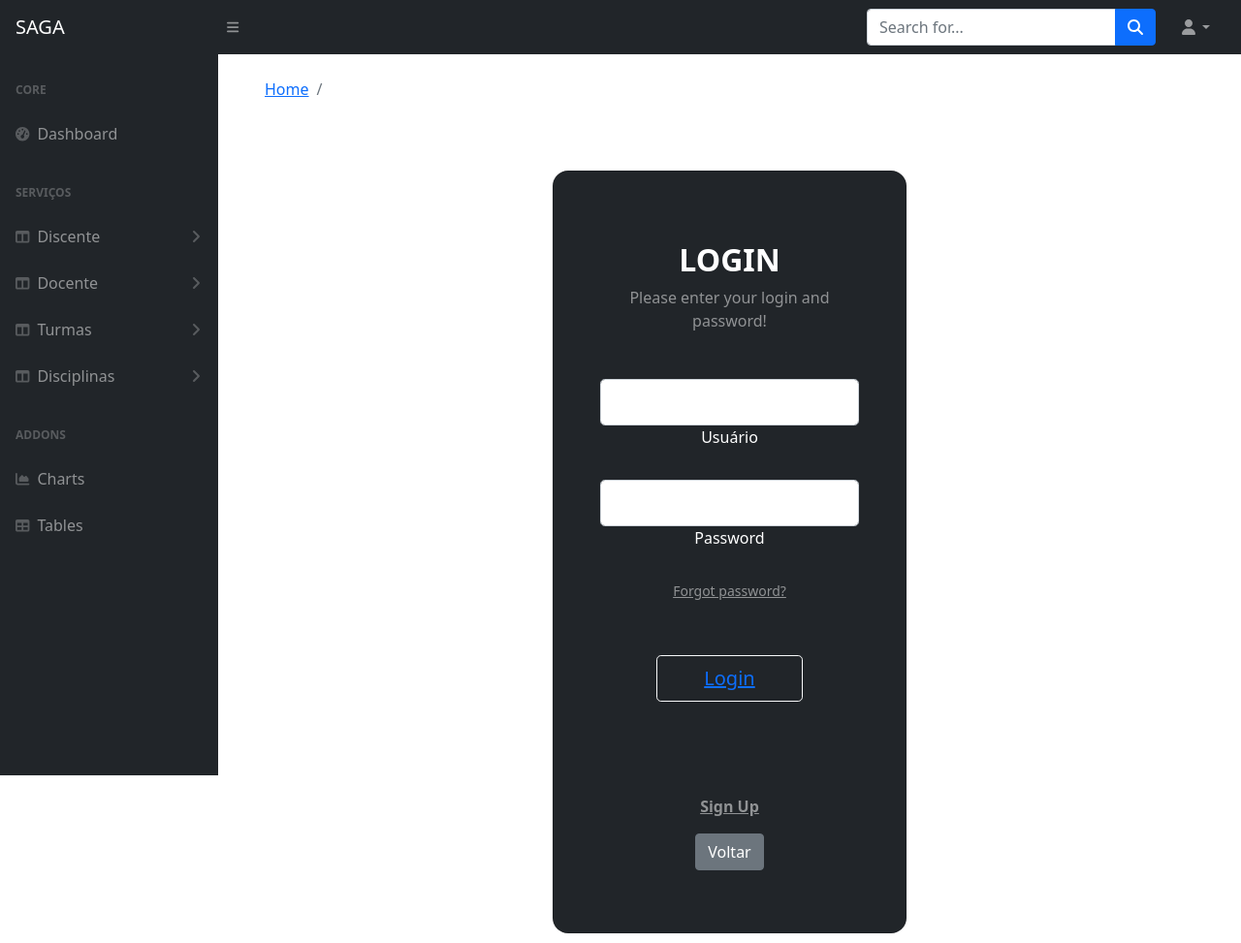
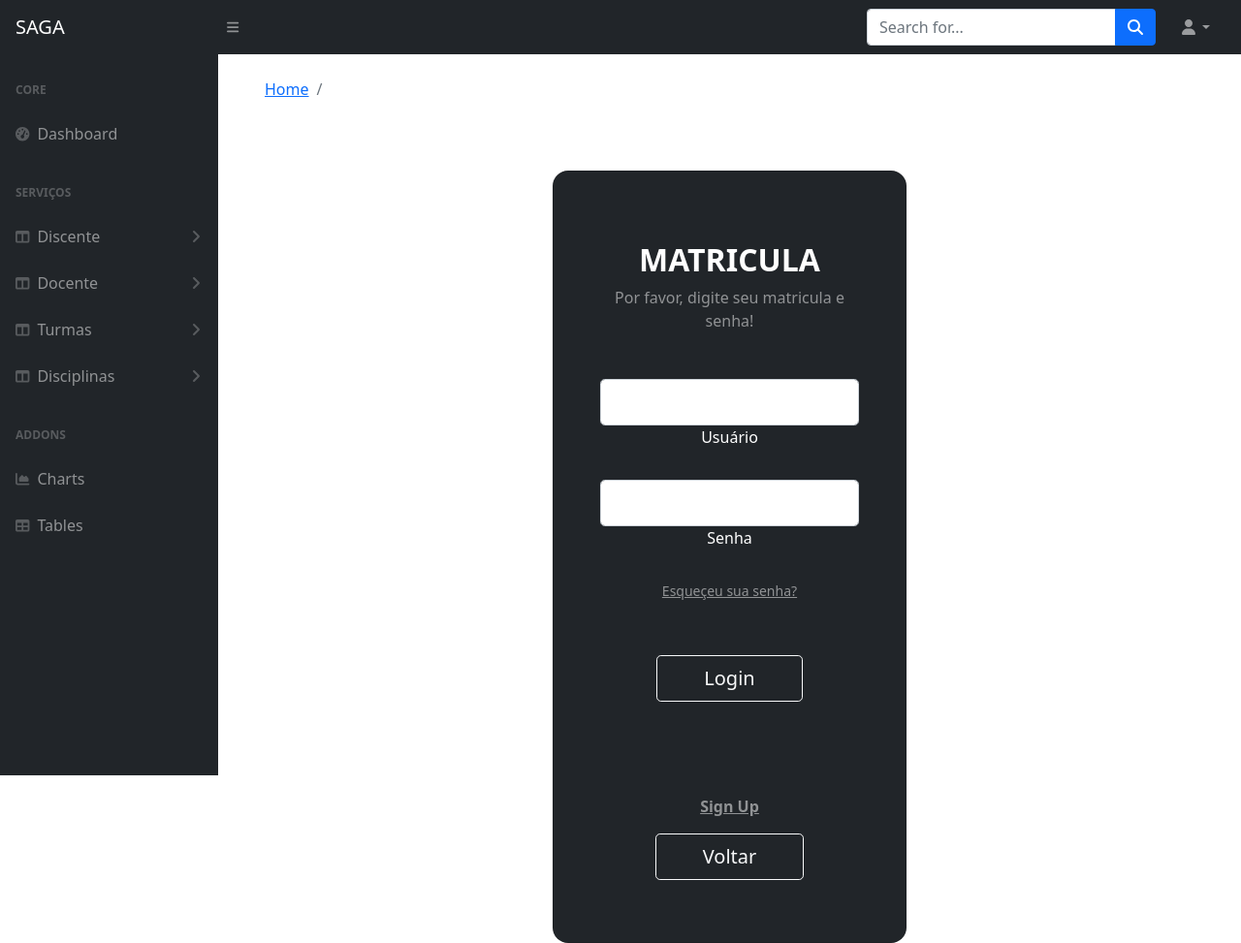
Before and after one commit to Gabriel-Atsok/ProjetoWebII-Academico, a Django app: page /contas/login/ in a window 1280 px wide. Shown: the whole page at 97% size. Run offline with Django 4.2, Linux system fonts and the light colour scheme; some libraries are stand-ins or nearby versions.

Commit message:
15/12/2022 16:21

```diff
--- a/appacademico/templates/index.html
+++ b/appacademico/templates/index.html
@@ -25,30 +25,22 @@
         <!-- Navbar Brand-->
         <a class="navbar-brand ps-3" href="{% url 'index' %}">SAGA</a>
         <!-- Sidebar Toggle-->
-        <button class="btn btn-link btn-sm order-1 order-lg-0 me-4 me-lg-0" id="sidebarToggle" href="#!"><i
-                class="fas fa-bars"></i></button>
+        <button class="btn btn-link btn-sm order-1 order-lg-0 me-4 me-lg-0" id="sidebarToggle" href="#!"><i class="fas fa-bars"></i></button>
         <!-- Navbar Search-->
         <form class="d-none d-md-inline-block form-inline ms-auto me-0 me-md-3 my-2 my-md-0">
             <div class="input-group">
-                <input class="form-control" type="text" placeholder="Search for..." aria-label="Search for..."
-                    aria-describedby="btnNavbarSearch" />
-                <button class="btn btn-primary" id="btnNavbarSearch" type="button"><i
-                        class="fas fa-search"></i></button>
+                <input class="form-control" type="text" placeholder="Search for..." aria-label="Search for..." aria-describedby="btnNavbarSearch" />
+                <button class="btn btn-primary" id="btnNavbarSearch" type="button"><i class="fas fa-search"></i></button>
             </div>
         </form>
         <!-- Navbar-->
         <ul class="navbar-nav ms-auto ms-md-0 me-3 me-lg-4">
             <li class="nav-item dropdown">
-                <a class="nav-link dropdown-toggle" id="navbarDropdown" href="{% url 'login' %}" role="button"><i class="fas fa-user fa-fw"></i></a>
+                <a class="nav-link dropdown-toggle" id="navbarDropdown" href="#" role="button" data-bs-toggle="dropdown" aria-expanded="false"><i class="fas fa-user fa-fw"></i></a>
                 <ul class="dropdown-menu dropdown-menu-end" aria-labelledby="navbarDropdown">
-                    <li><a class="dropdown-item" href="#">Settings</a></li>
-                    <li><a class="dropdown-item" href="#">Activity Log</a></li>
-                    <li>
-                        <hr class="dropdown-divider" />
-                    </li>
-                    <li><a class="dropdown-item" href="{% url 'registrardocente' %}">Register</a></li>
-                    <li><a class="dropdown-item" href="{% url 'login' %}">Login</a></li>
-                    <!-- O logout deve desaparecer quando alguem estiver logado -->
+                    <li><a class="dropdown-item" href="#!">Settings</a></li>
+                    <li><a class="dropdown-item" href="#!">Activity Log</a></li>
+                    <li><hr class="dropdown-divider" /></li>
                     <li><a class="dropdown-item" href="#!">Logout</a></li>
                 </ul>
             </li>
@@ -273,15 +265,11 @@
             </main>
         </div>
     </div>
-    <script src="https://cdn.jsdelivr.net/npm/bootstrap@5.1.3/dist/js/bootstrap.bundle.min.js"
-        crossorigin="anonymous"></script>
+    <script src="https://cdn.jsdelivr.net/npm/bootstrap@5.1.3/dist/js/bootstrap.bundle.min.js" crossorigin="anonymous"></script>
     <script src="{% static 'js/scripts.js' %}"></script>
     <script src="https://cdnjs.cloudflare.com/ajax/libs/Chart.js/2.8.0/Chart.min.js" crossorigin="anonymous"></script>
-    <script src="{% static 'assets/demo/chart-area-demo.js' %}"></script>
-    <script src="{% static 'assets/demo/chart-bar-demo.js' %}"></script>
-    <script src="https://cdn.jsdelivr.net/npm/bootstrap@5.2.0/dist/js/bootstrap.bundle.min.js"
-        integrity="sha384-A3rJD856KowSb7dwlZdYEkO39Gagi7vIsF0jrRAoQmDKKtQBHUuLZ9AsSv4jD4Xa"
-        crossorigin="anonymous"></script>
+    <script src="assets/demo/chart-area-demo.js"></script>
+    <script src="assets/demo/chart-bar-demo.js"></script>
     <script src="https://cdn.jsdelivr.net/npm/simple-datatables@latest" crossorigin="anonymous"></script>
     <script src="{% static 'js/datatables-simple-demo.js' %}"></script>
 </body>
--- a/contas/templates/contas/login.html
+++ b/contas/templates/contas/login.html
@@ -1,4 +1,5 @@
 {% extends 'index.html' %}
+{% load bootstrap4 %}
 
 {% block titleh %}Login{% endblock titleh %}
 
@@ -19,7 +20,7 @@
 
 
 {% else %}
-
+{% bootstrap_messages %}
   <form>
       {% csrf_token %}
       <section class="vh-100 gradient-custom">
@@ -31,8 +32,8 @@
 
                     <div class="mb-md-5 mt-md-4 pb-5">
 
-                      <h2 class="fw-bold mb-2 text-uppercase">Login</h2>
-                      <p class="text-white-50 mb-5">Please enter your login and password!</p>
+                      <h2 class="fw-bold mb-2 text-uppercase">Matricula</h2>
+                      <p class="text-white-50 mb-5">Por favor, digite seu matricula e senha!</p>
 
                       <div class="form-outline form-white mb-4">
                         <input type="text" id="usuario" class="form-control form-control-lg" />
@@ -41,19 +42,18 @@
 
                       <div class="form-outline form-white mb-4">
                         <input type="password" id="senha1" class="form-control form-control-lg" />
-                        <label class="form-label" for="typePasswordX">Password</label>
+                        <label class="form-label" for="typePasswordX">Senha</label>
                       </div>
 
-                      <p class="small mb-5 pb-lg-2"><a class="text-white-50" href="#!">Forgot password?</a></p>
+                      <p class="small mb-5 pb-lg-2"><a class="text-white-50" href="#!">Esqueçeu sua senha?</a></p>
 
-                      <button class="btn btn-outline-light btn-lg px-5" type="submit"><a href="{% url 'index' %}">Login</a></button>
-
+                      <a class="btn btn-outline-light btn-lg px-5" href="{% url 'index' %}">Login</a>
 
                     </div>
 
                     <div>
                       <a href="{% url 'index' %}" class="text-white-50 fw-bold">Sign Up</a><p><p>
-                      <a type="button" href="{% url 'index' %}" class="btn btn-secondary" value="">Voltar</a>
+                      <a class="btn btn-outline-light btn-lg px-5" href="{% url 'index' %}">Voltar</a>
                     </div>
 
                   </div>
--- a/contas/templates/contas/logout.html
+++ b/contas/templates/contas/logout.html
@@ -1,5 +1,7 @@
 {% extends 'base.html' %}
+{% load bootstrap4 %}
 
+{% bootstrap_messages %}
 {% block titleh %}{% endblock titleh %}
 
 {% block titulo %}{% endblock titulo %}
--- a/contas/views.py
+++ b/contas/views.py
@@ -3,14 +3,17 @@ from django.contrib import messages, auth
 from django.core.validators import validate_email
 from django.contrib.auth.models import User
 from django.contrib.auth.decorators import login_required
+from appacademico.models import Secretario, Professor, Aluno, Disciplina, Turma
+from appacademico.forms import SecretarioModelForm, ProfessorModelForm, AlunoModelForm, DisciplinaModelForm, TurmaModelForm
+
 # Create your views here.
 
 
 def login(request):
     if request.method == "POST":
-        usuario = request.POST.get('usuario')
+        matricula = request.POST.get('matricula')
         senha = request.POST.get('senha')
-        user = auth.authenticate(request, username=usuario, password=senha)
+        user = auth.authenticate(request, username=matricula, password=senha)
 
         if not user:
             messages.error(request, "Usuário ou senha inválidos!")
@@ -29,24 +32,26 @@ def logout(request):
     return redirect('login')
 
 
-#@login_required(login_url='login')
+# @login_required(login_url='login')
 def cadastro(request):
+    discente = Aluno
+    docente = Professor
     if request.method == "POST":
 
-        usuario = request.POST.get('usuario')
-        #nome = request.POST.get('nome')
+        matricula = request.POST.get('matricula')
         #sobrenome = request.POST.get('sobrenome')
         email = request.POST.get('email')
         senha1 = request.POST.get('senha1')
         senha2 = request.POST.get('senha2')
 
-        if not usuario or not email or not senha1 or not senha2:
+        if not matricula or not email or not senha1 or not senha2:
             messages.error(request, "Não pode deixar campos em branco!")
             return render(request, 'contas/cadastro.html')
 
-        if len(usuario) < 4:
-            messages.info(request, "Nome de usuário muito curto!")
-            return render(request, 'contas/cadastro.html')
+        #if len(matricula) == '@' or :
+        #    messages.info(request, "Formato de CPF errado!")
+         #   return render(request, 'contas/cadastro.html')
+
         try:
             validate_email(email)
         except:
@@ -57,7 +62,7 @@ def cadastro(request):
             messages.error(request, "Senhas diferentes!")
             return render(request, 'contas/cadastro.html')
 
-        if User.objects.filter(username=usuario).exists():
+        if User.objects.filter(username=matricula).exists():
             messages.error(request, "Usuário já existe.")
             return render(request, 'contas/cadastro.html')
 
@@ -65,19 +70,32 @@ def cadastro(request):
             messages.error(request, "Email já existe.")
             return render(request, 'contas/cadastro.html')
 
-        messages.success(request, "Registrado com sucesso!")
+        if discente.objects.filter(matricula=matricula).exists():
+            user = User.objects.create_user(
+                username=matricula, password=senha1, email=email)
 
-        user = User.objects.create_user(username=usuario, email=email,
-                                        password=senha1)
+            user.save()
+            messages.success(request, "Usuário registrado com sucesso!")
 
-        user.save()
+            return render(request, 'contas/cadastro.html')
 
-        return redirect('login')
+        elif docente.objects.filter(matricula=matricula).exists():
+            user = User.objects.create_user(
+                username=matricula, password=senha1, email=email)
+
+            user.save()
+            messages.success(request, "Usuário registrado com sucesso!")
+
+            return render(request, 'contas/cadastro.html')
+
+        else:
+            messages.error(request, "Usuário não registrado!")
+            return render(request, 'contas/cadastro.html')
 
     return render(request, 'contas/cadastro.html')
 
 
-#@login_required(login_url='login')
+# @login_required(login_url='login')
 def edit_cadastro(request):
     if request.method == "POST":
         senha1 = request.POST.get("senha1")
```
Also changed, not shown: appacademico/views.py (+8 -0 lines), contas/templates/contas/cadastro.html (+9 -7 lines), contas/templates/contas/edit_cadastro.html (+6 -7 lines), db.sqlite3.
